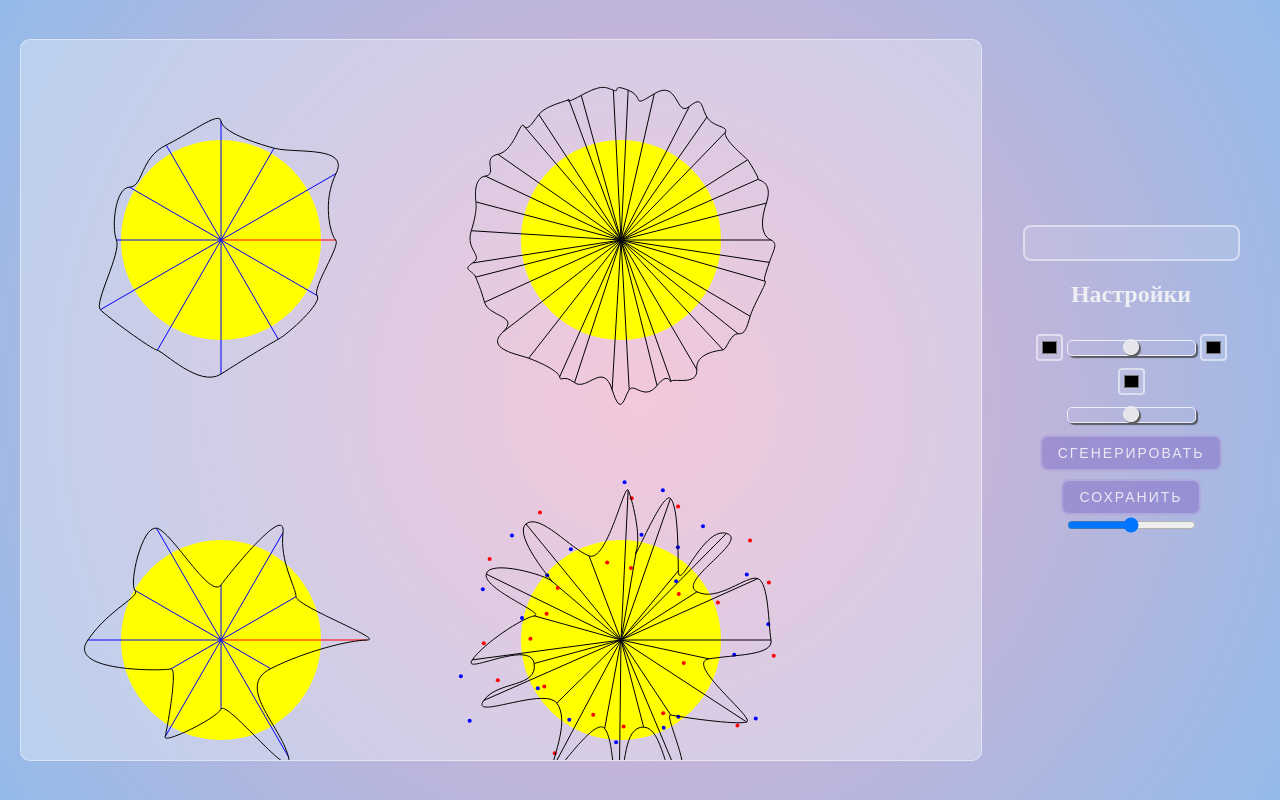
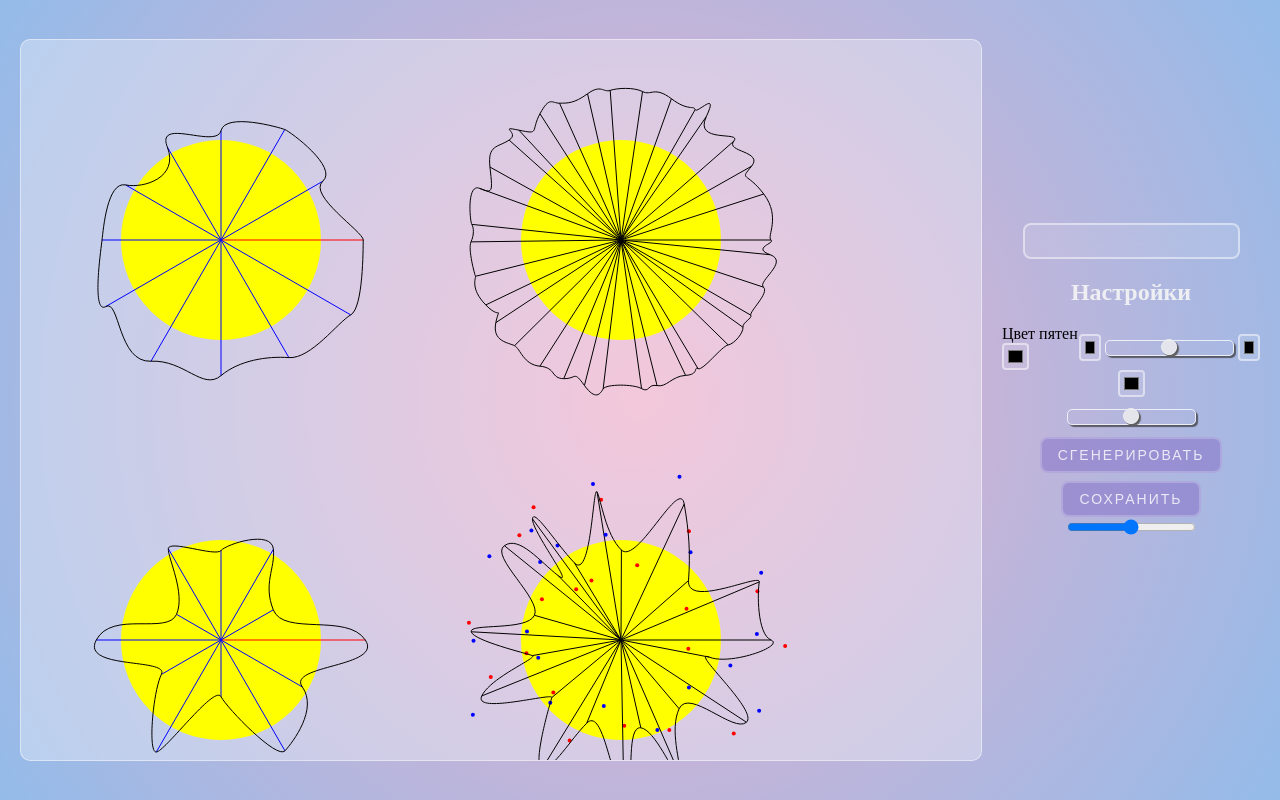
Before and after one commit to LazySelkie/SpotsGenerator, a Nuxt app: page / in a window 1280 px wide. Built offline with nearby package versions, Linux system fonts and the light colour scheme.

Commit message:
какие то изменения

```diff
--- /dev/null
+++ b/components/InputColor.vue
@@ -0,0 +1,19 @@
+<template>
+  <div class="input-color-wrapper">
+    <label for="input-color">{{ props.label }}</label>
+		<input id="input-color" class="glass-color-input" type="color">
+  </div>
+</template>
+
+<script setup lang="ts">
+const props = defineProps({
+	label: {
+		type: String,
+    default: '',
+	}
+});
+</script>
+
+<style lang="scss">
+
+</style>
--- a/components/SpotCanvas.vue
+++ b/components/SpotCanvas.vue
@@ -10,7 +10,6 @@
     </canvas>
   </div>
 </template>
-
 
 <script setup lang="ts">
 interface Point {
--- a/pages/index.vue
+++ b/pages/index.vue
@@ -7,6 +7,9 @@
 
       <h2> Настройки </h2>
       <div style="display: flex; align-items: center;">
+        <InputColor
+          label="Цвет пятен"
+        />
         <input class="glass-color-input" type="color">
         <input class="glass-range-input" type="range">
         <input class="glass-color-input" type="color">
```
